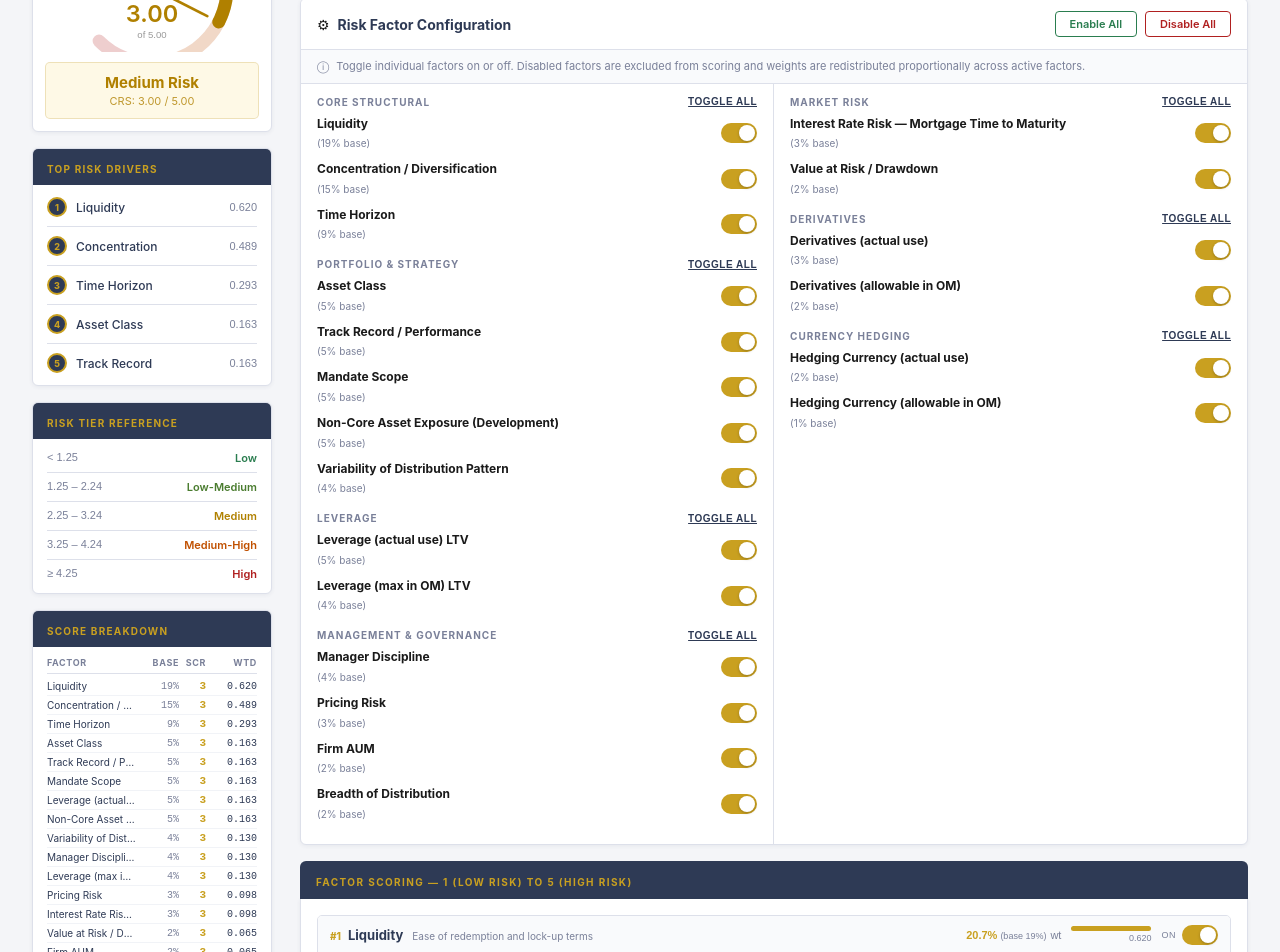
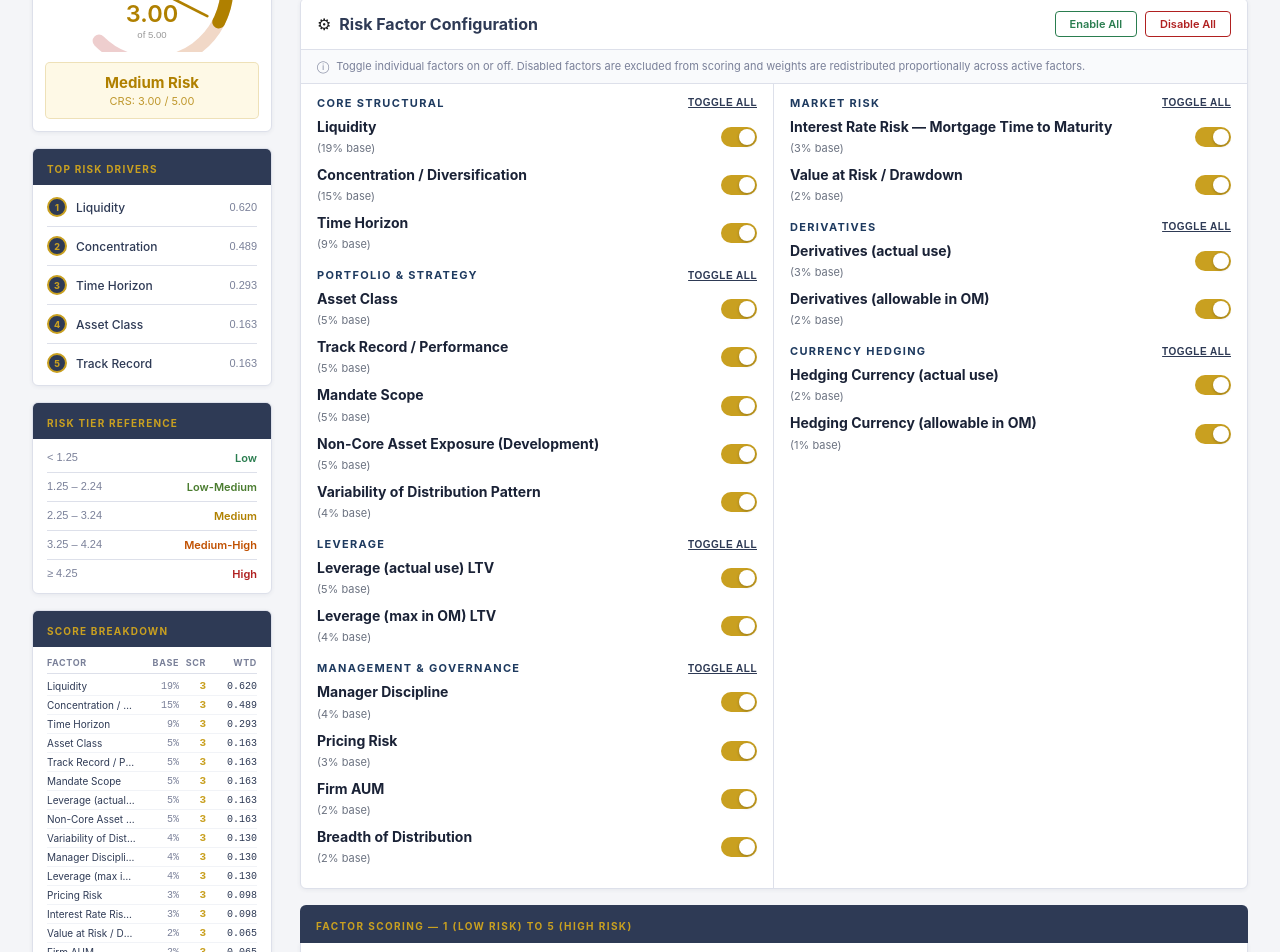
Before and after one commit to zvvkn5vkyb-cell/kyp-dashboard, a React (Vite) app: page / in a window 1280 px wide. Shown: the part 240-1192 px from the top of the page. Built offline with nearby package versions, Linux system fonts and the light colour scheme.

Commit message:
Improve readability: larger factor labels, stronger category headers

```diff
--- a/src/App.jsx
+++ b/src/App.jsx
@@ -1195,8 +1195,8 @@ export default function App() {
                 {/* Header */}
                 <div style={{ background: EQ.white, borderBottom: `1px solid ${EQ.border}`, padding: "12px 16px", display: "flex", justifyContent: "space-between", alignItems: "center" }}>
                   <div style={{ display: "flex", alignItems: "center", gap: 8 }}>
-                    <span style={{ fontSize: 14 }}>⚙</span>
-                    <span style={{ fontSize: 14, fontWeight: 700, color: EQ.navy }}>Risk Factor Configuration</span>
+                    <span style={{ fontSize: 16 }}>⚙</span>
+                    <span style={{ fontSize: 16, fontWeight: 700, color: EQ.navy }}>Risk Factor Configuration</span>
                   </div>
                   <div style={{ display: "flex", gap: 8 }}>
                     <button onClick={enableAll} style={{ padding: "5px 14px", fontSize: 11, fontWeight: 600, fontFamily: "inherit", cursor: "pointer", border: `1px solid #2a7d4f`, borderRadius: 4, background: "#fff", color: "#2a7d4f" }}>
@@ -1227,7 +1227,7 @@ export default function App() {
                           <div key={gi} style={{ marginBottom: gi < col.groups.length - 1 ? 16 : 0 }}>
                             {/* Group header */}
                             <div style={{ display: "flex", justifyContent: "space-between", alignItems: "center", marginBottom: 8 }}>
-                              <span style={{ fontSize: 10, fontWeight: 700, color: EQ.textMuted, textTransform: "uppercase", letterSpacing: ".1em" }}>{grp.label}</span>
+                              <span style={{ fontSize: 11, fontWeight: 700, color: "#1e3a5f", textTransform: "uppercase", letterSpacing: ".12em" }}>{grp.label}</span>
                               <button
                                 onClick={() => toggleGroup(grp.factors, grpOff)}
                                 style={{ fontSize: 10, fontWeight: 700, color: EQ.navy, background: "none", border: "none", cursor: "pointer", textDecoration: "underline", textTransform: "uppercase", letterSpacing: ".05em", padding: 0 }}
@@ -1243,10 +1243,10 @@ export default function App() {
                               return (
                                 <div key={name} style={{ display: "flex", justifyContent: "space-between", alignItems: "center", marginBottom: 10, gap: 8 }}>
                                   <div style={{ flex: 1, minWidth: 0 }}>
-                                    <span style={{ fontSize: 12, color: isOn ? "#1a1a1a" : EQ.textMuted, fontWeight: 700, lineHeight: 1.3, display: "block" }}>
+                                    <span style={{ fontSize: 14, color: isOn ? "#1a2236" : EQ.textMuted, fontWeight: 700, lineHeight: 1.3, display: "block" }}>
                                       {f.displayName || f.name}
                                     </span>
-                                    <span style={{ fontSize: 10, color: EQ.textMuted }}>({(f.weight * 100).toFixed(0)}% base)</span>
+                                    <span style={{ fontSize: 11, color: "#6b7280" }}>({(f.weight * 100).toFixed(0)}% base)</span>
                                   </div>
                                   <Toggle on={isOn} onChange={val => toggleFactor(name, val)} />
                                 </div>
@@ -1306,8 +1306,8 @@ export default function App() {
                   <div style={{ padding: "9px 12px 7px", display: "grid", gridTemplateColumns: "1fr auto auto auto", gap: 10, alignItems: "center", borderBottom: `1px solid ${EQ.border}`, background: f.isOn ? "#f9fafc" : "#eaecf1" }}>
                     <div style={{ display: "flex", alignItems: "baseline", gap: 7 }}>
                       <span style={{ fontSize: 10, color: f.isOn ? EQ.gold : EQ.textMuted, fontWeight: 800 }}>#{idx + 1}</span>
-                      <span style={{ fontWeight: 700, fontSize: 13, color: EQ.navy }}>{f.displayName || f.name}</span>
-                      <span style={{ fontSize: 10, color: EQ.textMuted, marginLeft: 2 }}>{f.desc}</span>
+                      <span style={{ fontWeight: 700, fontSize: 15, color: EQ.navy }}>{f.displayName || f.name}</span>
+                      <span style={{ fontSize: 11, color: "#6b7280", marginLeft: 2 }}>{f.desc}</span>
                     </div>
 
                     {/* Weight display */}
```
